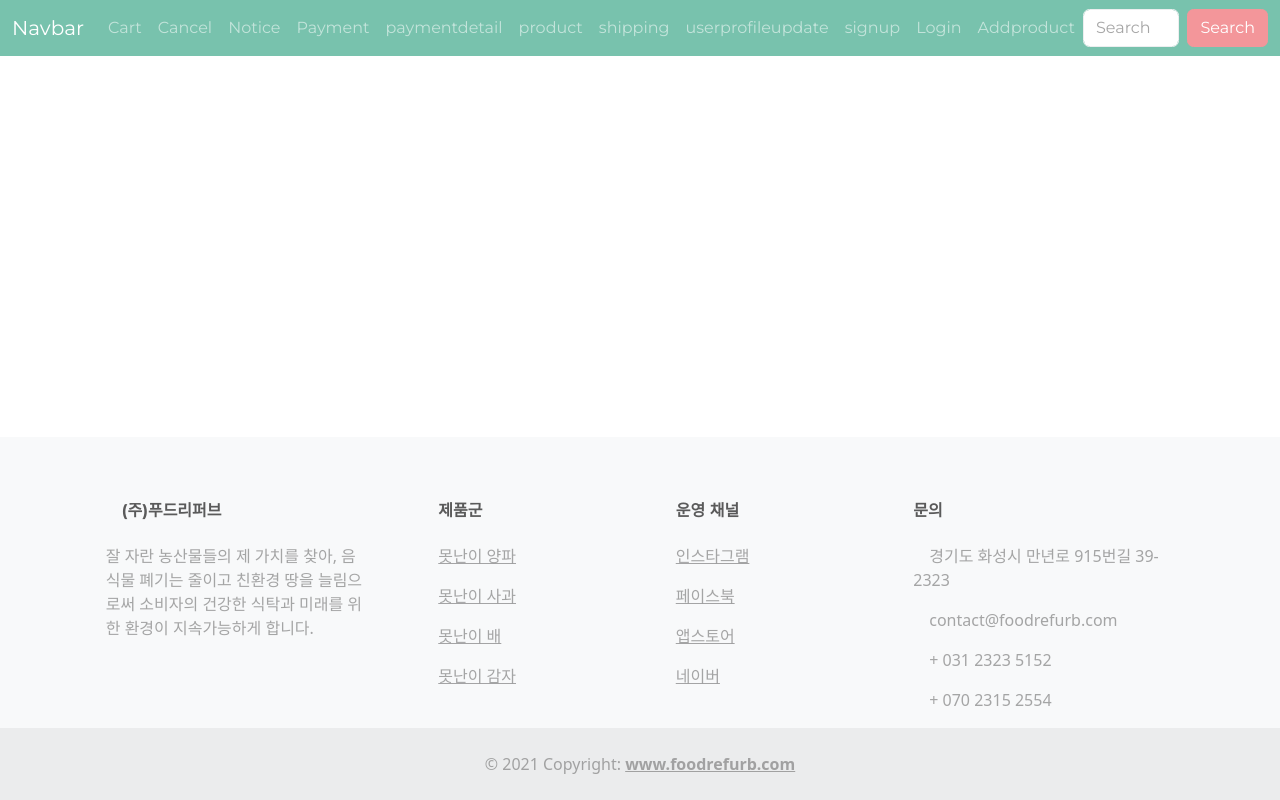
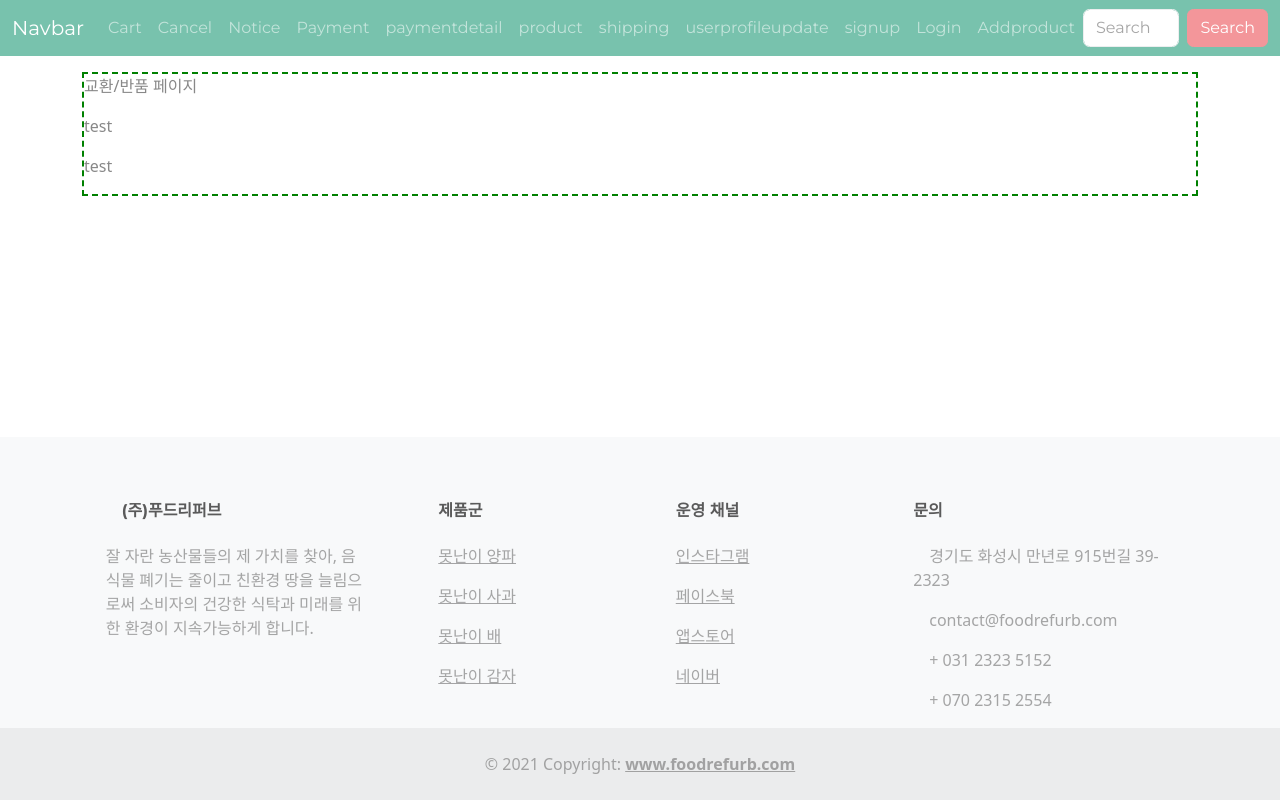
Before and after one commit to refurb-food-shopping-mall/client, a Vue app: page /writereview in a window 1280 px wide. Built offline with nearby package versions, Linux system fonts and the light colour scheme.

Commit message:
📝 readme파일의 페이지 분담파트를 수정했습니다. 💄  views폴더 밑에 WriteReview.vue(리뷰 작성 페이지)파일을 생성했습니다. 🔧 router폴더 밑에 index.js파일의 WriteReview컴포넌트를 추가하였습니다.

```diff
--- a/src/router/index.js
+++ b/src/router/index.js
@@ -12,6 +12,7 @@ import SignUp from '../views/SignUp'
 import UserProfileUpdate from '../views/UserProfileUpdate'
 import PaymentDetail from '../views/PaymentDetail'
 import AddProduct from '../views/AddProduct'
+import WriteReview from '../views/WriteReview'
 
 Vue.use(VueRouter)
 
@@ -76,6 +77,11 @@ const routes = [
     name: 'AddProduct',
     component: AddProduct
   },
+  {
+    path: '/writereview',
+    name: 'WriteReview',
+    component: WriteReview
+  },
 ]
 
 const router = new VueRouter({
--- /dev/null
+++ b/src/views/WriteReview.vue
@@ -0,0 +1,19 @@
+<template>
+  <div id="cancel">
+    <!-- 이곳을 자유롭게 만들어주세요. -->
+    <p>교환/반품 페이지</p>
+    <p>test</p>
+    <p>test</p>
+    <!-- 교환/반품 페이지 입니다. -->
+  </div>
+</template>
+
+<script>
+export default {};
+</script>
+
+<style scoped>
+#cancel {
+  border: 2px dashed green;
+}
+</style>
```
Also changed, not shown: 1 other file (tests, documents, lock files or other folders).
